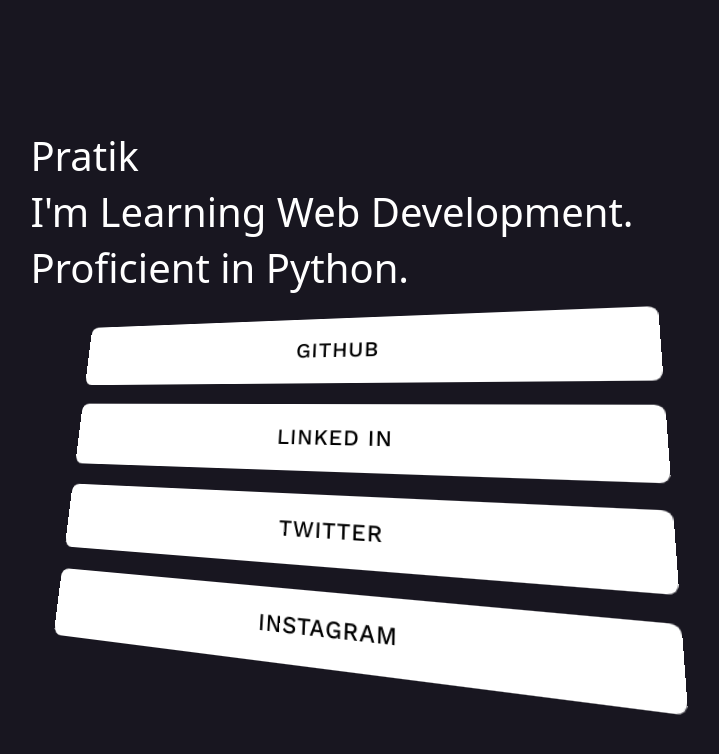
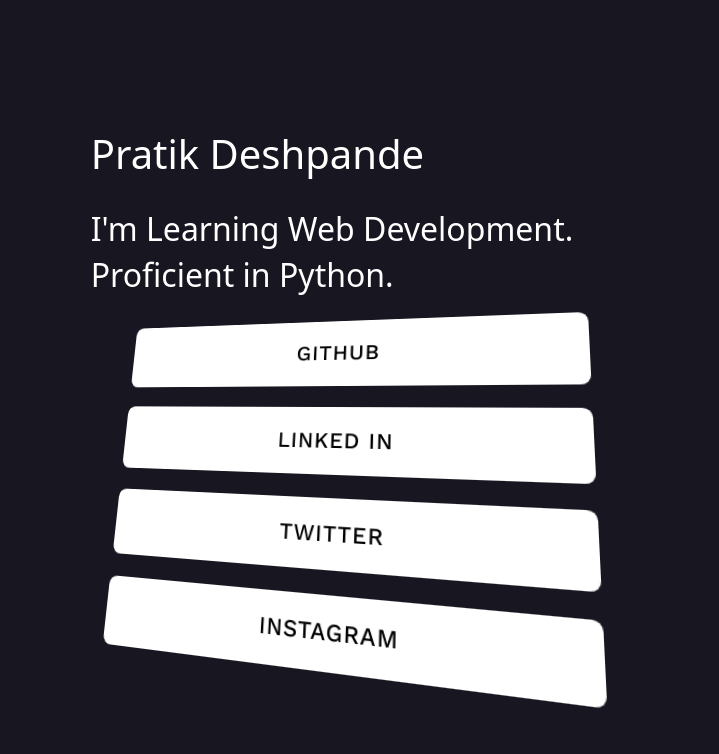
Before and after one commit to prxtik69/mywebsite, a plain HTML site: page index.html in a window 1280 px wide. Shown: the whole page, without its empty margins (308-1027 px from the left). Drawn offline with nearby package versions, Linux system fonts and the light colour scheme.

```diff
--- a/index.html
+++ b/index.html
@@ -3,7 +3,7 @@
 
 <head>
     <meta charset="UTF-8" />
-    <title>Pratik</title>
+    <title>Pratik's Site</title>
     <meta name="viewport" content="width=device-width, initial-scale=1.0" />
     <link rel="stylesheet" href="https://cdnjs.cloudflare.com/ajax/libs/meyer-reset/2.0/reset.min.css" />
 
@@ -22,9 +22,9 @@
 </style>
 
 <body>
-    <p class="h1">Pratik</p>
-    <p class="h1">I'm Learning Web Development.</p>
-    <p class="h1">Proficient in Python.</p>
+    <p class="h1">Pratik Deshpande</p> <br>
+    <p class="h2">I'm Learning Web Development.</p>
+    <p class="h2">Proficient in Python.</p>
     <!-- partial:index.partial.html -->
     <main>
         <button onclick="location.href='https://github.com/prxtik69'">
```
